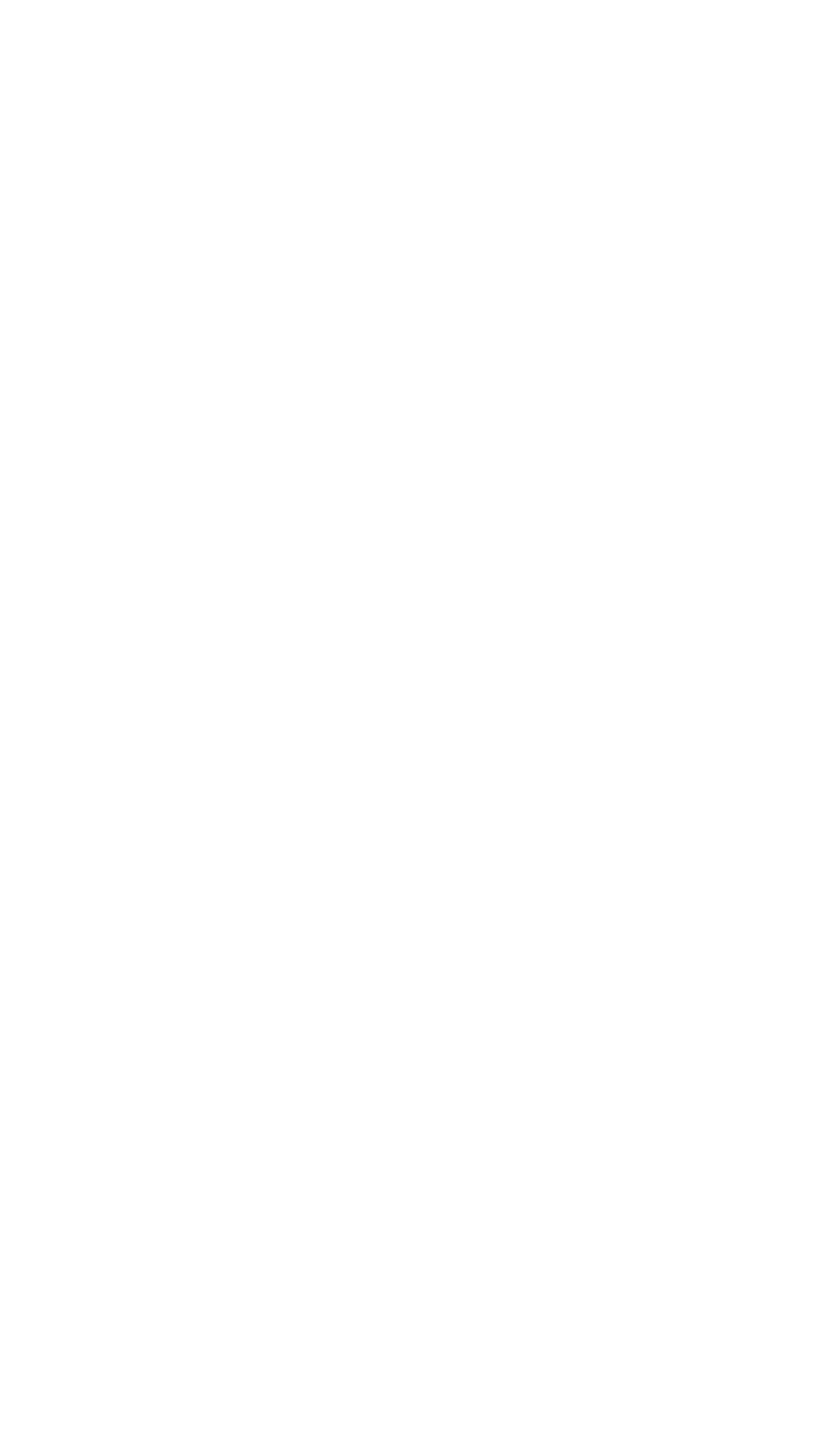
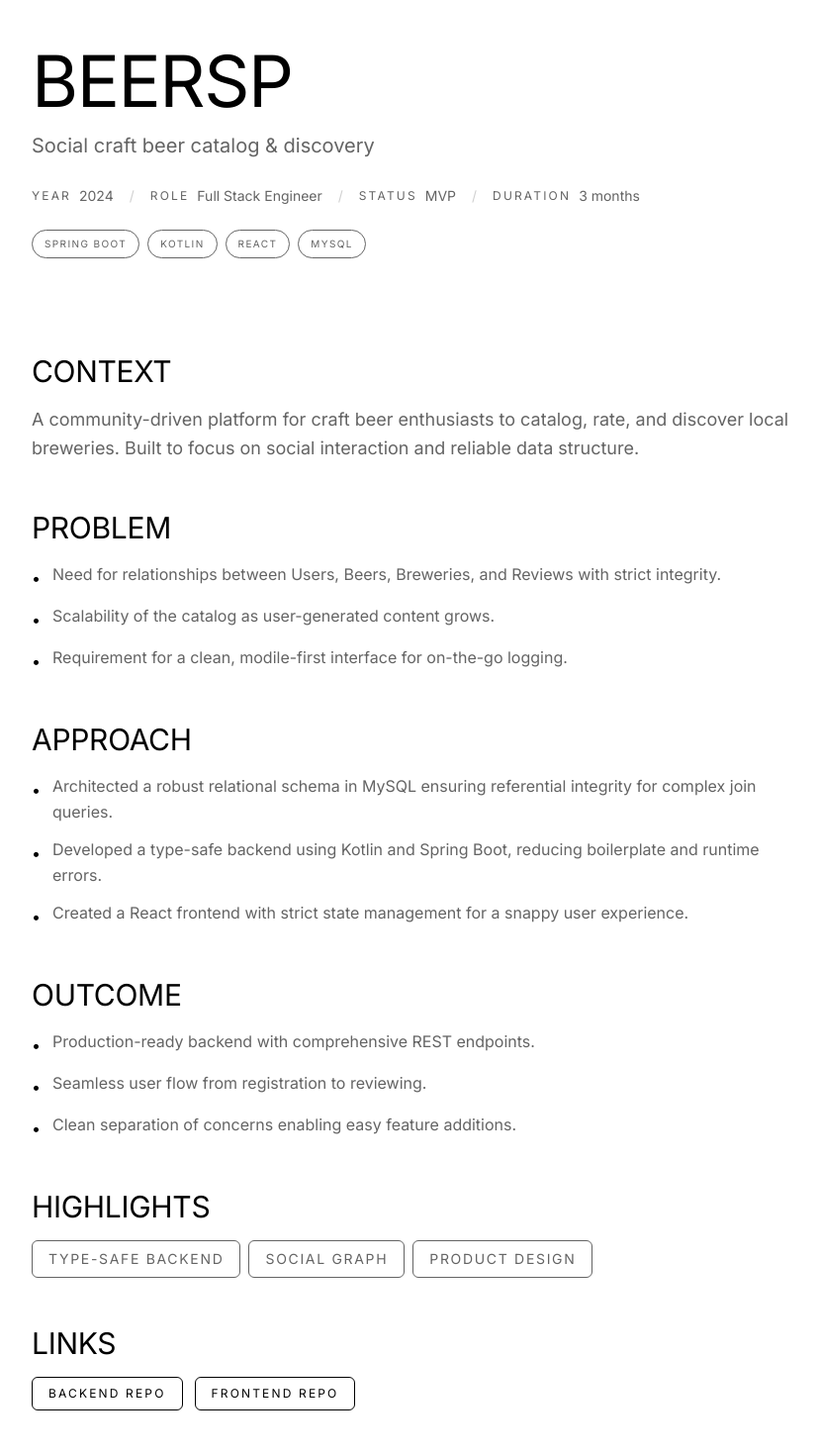
Before and after one commit to carlosmatac/carlos-portfolio, a Next.js app: page /work/beersp in a window 1280 px wide. Before the commit this address had no page. Shown: the part 140-1610 px from the top of the page at 99% size, without its empty margins (72-899 px from the left). Before the commit the page ends 800 px from the top, so only its background shows below. Built offline with nearby package versions, Linux system fonts and the light colour scheme.

Commit message:
Fixed some broken links in projects

```diff
--- a/src/content/projects.ts
+++ b/src/content/projects.ts
@@ -10,7 +10,7 @@ export type CaseStudy = {
   // Case-study metadata
   year: string;
   role: string;
-  status?: "Concept" | "Prototype" | "Shipped";
+  status?: "Concept" | "Prototype" | "Shipped" | "MVP";
   duration?: string;
 
   // Content blocks
@@ -26,104 +26,148 @@ export type CaseStudy = {
 
 export const projects: CaseStudy[] = [
   {
-    slug: "project-aura",
-    title: "PROJECT AURA",
-    oneLiner: "Autonomous navigation system architecture",
-    tags: ["ROS2", "C++", "Qt"],
+    slug: "flysmart-spain",
+    title: "FlySmart Spain",
+    oneLiner: "Real-time flight aggregation platform",
+    tags: ["Java / Spring", "Python", "React", "Selenium"],
     thumb: "",
 
-    year: "2025",
-    role: "Systems / Software",
-    status: "Prototype",
-    duration: "6–8 weeks",
+    year: "2024",
+    role: "Lead Architect",
+    status: "Shipped",
+    duration: "4 months",
 
     context:
-      "A concept project exploring a clean architecture for autonomous mission execution, with a focus on reliability, observability, and operator UX.",
+      "A specialized flight comparison engine for the Spanish market. Unlike generic aggregators, it focuses on domestic connectivity, integrating real-time data from official APIs and custom scrapers.",
     problem: [
-      "Complex mission logic becomes hard to test and reason about.",
-      "Systems need predictable performance and failure handling.",
-      "Operator tooling often lags behind the backend architecture.",
+      "Fragmented data sources: Airlines use different protocols and guard their data aggressively.",
+      "Latency requirements: Users expect search results in under 2 seconds, but scrapers are inherently slow.",
+      "Data consistency: Merging structured API responses with unstructured HTML scrapes is error-prone.",
     ],
     approach: [
-      "Defined a modular architecture (interfaces + small components) to isolate mission logic from transport details.",
-      "Outlined a telemetry and logging strategy designed for debugging under time pressure.",
-      "Designed a minimal UI to surface only the information that matters in operation.",
+      "Designed a hybrid persistence layer: High-speed caching (Redis) for hot routes and persistent storage (MySQL) for historical trends.",
+      "implemented a distributed scraping architecture using Python/Selenium with autonomous error recovery.",
+      "Built a modern, responsive frontend in React that consumes a unified Spring Boot REST API.",
     ],
     outcome: [
-      "A documented architecture with clear boundaries and extension points.",
-      "A prototype plan for metrics/telemetry that supports later production hardening.",
-      "A UI direction that matches the “editorial” style of this site (simple, readable, consistent).",
+      "Successfully handles concurrent queries across multiple providers.",
+      "Normalized data schema allowing for future expansion into other transport modes.",
+      "Zero-downtime scraper deployment pipeline.",
     ],
-    highlights: ["Clean module boundaries", "Failure-aware design", "Operator-centric UI"],
-    links: [{ label: "Read more (placeholder)", href: "#" }],
+    highlights: ["Distributed Scraping", "Hybrid Architecture", "Real-time Data"],
+    links: [
+      { label: "Frontend Repo", href: "https://github.com/FlySmartProject/FlySmartSpainFrontEnd" },
+      { label: "Backend Repo", href: "https://github.com/FlySmartProject/FlySmartSpainBackend" },
+    ],
     gallery: [],
   },
 
   {
-    slug: "synapse-data",
-    title: "SYNAPSE DATA",
-    oneLiner: "Scalable real-time data platform",
-    tags: ["Python", "Kafka", "AWS"],
+    slug: "beersp",
+    title: "BeerSp",
+    oneLiner: "Social craft beer catalog & discovery",
+    tags: ["Spring Boot", "Kotlin", "React", "MySQL"],
     thumb: "",
 
-    year: "2026",
-    role: "Data Architecture",
-    status: "Concept",
-    duration: "Ongoing",
+    year: "2024",
+    role: "Full Stack Engineer",
+    status: "MVP",
+    duration: "3 months",
 
     context:
-      "A placeholder case study to demonstrate how I would present a data platform project: ingestion, modeling, quality, and serving.",
+      "A community-driven platform for craft beer enthusiasts to catalog, rate, and discover local breweries. Built to focus on social interaction and reliable data structure.",
     problem: [
-      "Data arrives from multiple sources with inconsistent schemas.",
-      "Teams need trustworthy datasets without constant manual fixes.",
-      "Latency and cost must be controlled from day one.",
+      "Need for relationships between Users, Beers, Breweries, and Reviews with strict integrity.",
+      "Scalability of the catalog as user-generated content grows.",
+      "Requirement for a clean, modile-first interface for on-the-go logging.",
     ],
     approach: [
-      "Defined contracts (schemas + versioning) and a simple governance model.",
-      "Designed a pipeline with clear stages: ingest → validate → transform → serve.",
-      "Added quality checks and observability as first-class requirements.",
+      "Architected a robust relational schema in MySQL ensuring referential integrity for complex join queries.",
+      "Developed a type-safe backend using Kotlin and Spring Boot, reducing boilerplate and runtime errors.",
+      "Created a React frontend with strict state management for a snappy user experience.",
     ],
     outcome: [
-      "A clear blueprint for a production-ready platform.",
-      "A structure that scales with more sources and more consumers.",
-      "A portfolio-ready narrative that communicates decisions, not buzzwords.",
+      "Production-ready backend with comprehensive REST endpoints.",
+      "Seamless user flow from registration to reviewing.",
+      "Clean separation of concerns enabling easy feature additions.",
     ],
-    highlights: ["Schema discipline", "Quality gates", "Cost-aware design"],
-    links: [{ label: "Architecture notes (placeholder)", href: "#" }],
+    highlights: ["Type-safe Backend", "Social Graph", "Product Design"],
+    links: [
+      { label: "Backend Repo", href: "https://github.com/BeerSpProject/BeerSp-Backend" },
+      { label: "Frontend Repo", href: "https://github.com/BeerSpProject/BeerSp-Frontend" },
+    ],
     gallery: [],
   },
 
   {
-    slug: "quantum-edge",
-    title: "QUANTUM EDGE",
-    oneLiner: "High-frequency trading interface",
-    tags: ["C++", "Linux", "UI/UX"],
+    slug: "embedded-stopwatch",
+    title: "Bare-metal Chrono",
+    oneLiner: "High-precision Arduino chronometer",
+    tags: ["C++", "Embedded", "Hardware", "Optimization"],
     thumb: "",
 
-    year: "2025",
-    role: "Frontend / Systems",
-    status: "Concept",
-    duration: "2–3 weeks",
+    year: "2023",
+    role: "Systems Engineer",
+    status: "Prototype",
+    duration: "2 weeks",
 
     context:
-      "A placeholder concept for a performance-sensitive interface. The intent is to show how I think about UX under constraints.",
+      "A purely algorithmic implementation of a chronometer on limited hardware. The goal was to achieve maximum precision without relying on high-level abstraction libraries.",
     problem: [
-      "Operators need fast, stable UI feedback under load.",
-      "Too much data creates noise and slows decision-making.",
-      "Systems must remain predictable as complexity grows.",
+      "Standard libraries introduce significant overhead and unpredictable latency.",
+      "Limited clock cycles available for updating display and handling user input concurrently.",
+      "Need for state-machine reliability to prevent 'ghost' inputs.",
     ],
     approach: [
-      "Designed a UI that prioritizes hierarchy, legibility, and shortcuts over decoration.",
-      "Outlined performance constraints and a rendering strategy.",
-      "Created a simple component system to keep the UI consistent.",
+      "Wrote raw C++ interacting directly with hardware registers for minimal latency.",
+      "Implemented interrupt-driven logic for high-precision timekeeping.",
+      "Designed a custom circular buffer for debounce logic to handle noisy physical buttons.",
     ],
     outcome: [
-      "A spec-like case study with UX decisions and performance considerations.",
-      "A reusable design pattern library (minimal components, clear spacing).",
-      "A format that can be reused for real projects later.",
+      "achieved microsecond-level precision on standard Arduino hardware.",
+      "Zero 'blocking' code execution loop ensuring responsive UI.",
+      "Codebase demonstrating deep understanding of memory and processor constraints.",
     ],
-    highlights: ["UX under constraints", "Performance-first mindset", "Minimal component system"],
-    links: [{ label: "Spec draft (placeholder)", href: "#" }],
+    highlights: ["Bare-metal C++", "Interrupts", "Memory Optimization"],
+    links: [
+      { label: "View Source", href: "https://github.com/carlosmatac/cronometro" },
+    ],
+    gallery: [],
+  },
+
+  {
+    slug: "numbers-letters-solver",
+    title: "Algo Solver",
+    oneLiner: "Search space optimization engine",
+    tags: ["C++", "Algorithms", "Performance", "AI"],
+    thumb: "",
+
+    year: "2023",
+    role: "Algorithm Engineer",
+    status: "Shipped",
+    duration: "2 weeks",
+
+    context:
+      "A computational engine designed to solve the 'Numbers and Letters' combinatorics puzzle. It navigates vast search spaces to find exact solutions in milliseconds.",
+    problem: [
+      "The search space for combinations grows exponentially.",
+      "Brute force solutions are computationally too expensive for real-time use.",
+      "Need to prioritize 'natural' mathematical solutions over complex ones.",
+    ],
+    approach: [
+      "Implemented a Breadth-First Search (BFS) algorithm to guarantee finding the shortest solution path.",
+      "Optimized data structures to minimize memory tracking of visited states.",
+      "Applied pruning heuristics to discard non-viable branches early.",
+    ],
+    outcome: [
+      "Solves complex permutation problems in under 10ms.",
+      "Clean, modular C++ implementation of standard graph algorithms.",
+      "Demonstrable efficiency improvement over recursive brute-force methods.",
+    ],
+    highlights: ["Graph Theory", "BFS", "Search Optimization"],
+    links: [
+      { label: "View Source", href: "https://github.com/carlosmatac/numbers-letters-v3" },
+    ],
     gallery: [],
   },
 ];
```
